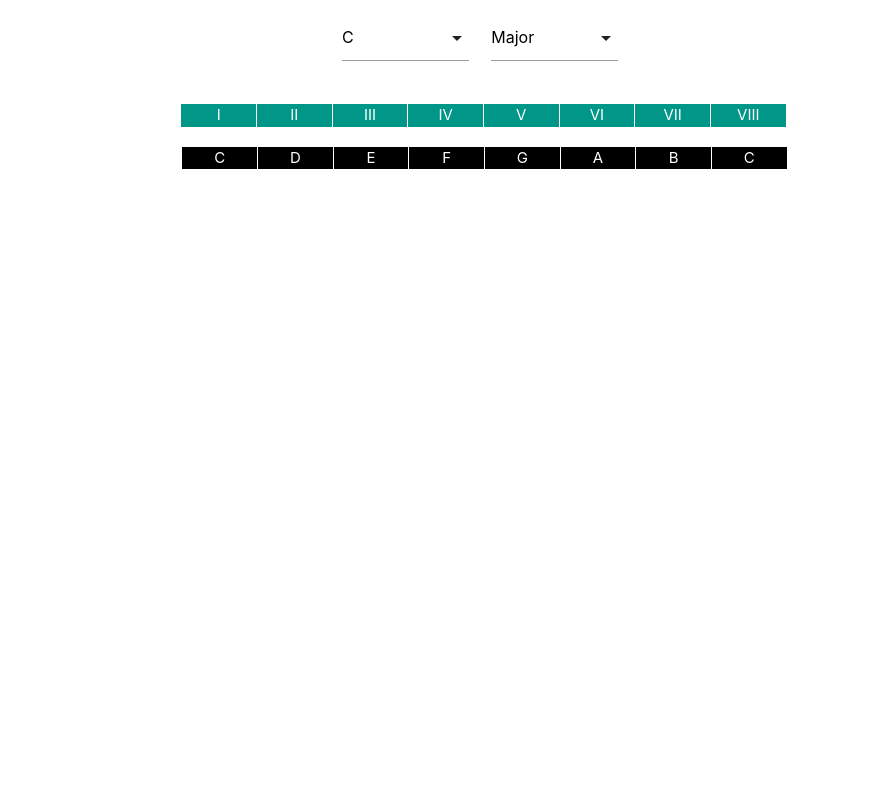
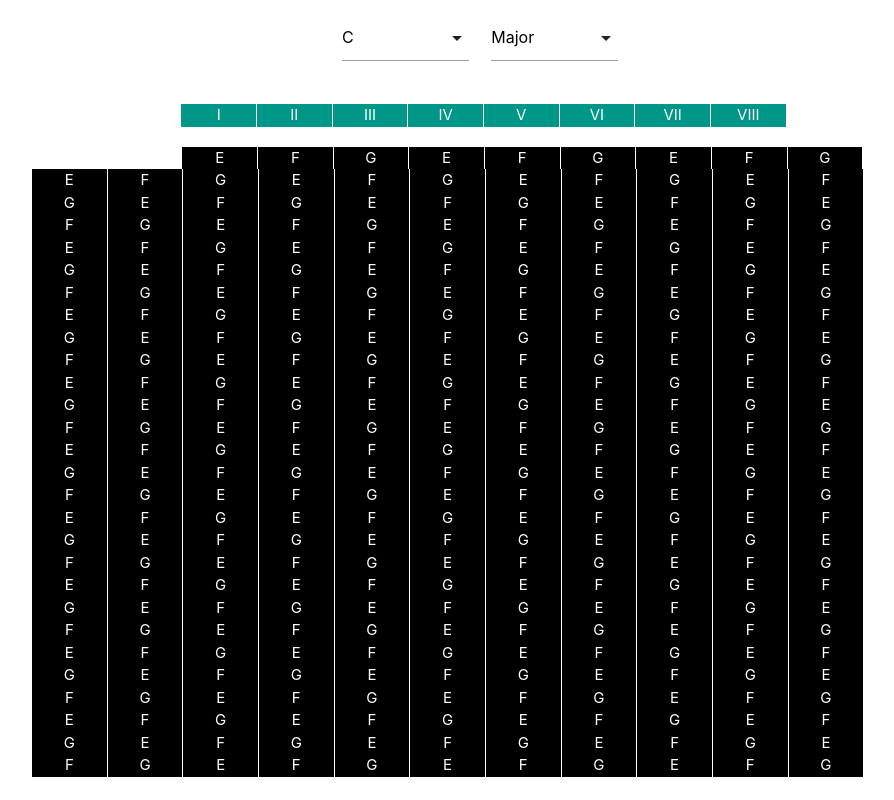
Before and after one commit to rafaelllanes/music_scales, a Vue app in the folder vue-js/: page / in a window 1280 px wide. Shown: the whole page, without its empty margins (160-1054 px from the left). Built offline with nearby package versions, Linux system fonts and the light colour scheme.

Commit message:
displayScale still not working. End of 1/5/20

```diff
--- a/vue-js/src/App.vue
+++ b/vue-js/src/App.vue
@@ -26,11 +26,11 @@
     </div>
     <div id="scale" class="row" v-if="scaleType === 'Major'">
       <div id="spacer" class="col s2 white white-text center-align mrg"></div>
-      <div class="col s1 black white-text center-align mrg" v-for="(note, index) in displayMajorScale" v-bind:key="index">{{ note }}</div>
+      <div class="col s1 black white-text center-align mrg" v-for="(note, index) in displayScale(scaleOf, scaleType)" v-bind:key="index">{{ note }}</div>
     </div>
     <div id="scale" class="row" v-if="scaleType === 'Minor'">
       <div id="spacer" class="col s2 white white-text center-align mrg"></div>
-      <div class="col s1 black white-text center-align mrg" v-for="(note, index) in displayMinorScale" v-bind:key="index">{{ note }}</div>
+      <div class="col s1 black white-text center-align mrg" v-for="(note, index) in displayScale(scaleOf, scaleType)" v-bind:key="index">{{ note }}</div>
     </div>
   </div>
 </template>
@@ -50,16 +50,14 @@ export default {
       startAt: 0,
     }
   },
-  computed: {
-    displayMajorScale: function() {
-      return this.majorSteps.map(note => {
-        return this.allNotes[note < 12 ? note : note - 12];
-      })
-    },
-    displayMinorScale: function() {
-      return this.minorSteps.map(note => {
-        return this.allNotes[note < 12 ? note : note - 12]
-      })
+  methods: {
+    displayScale: function(start, type) {
+      this.majorScale.push('E', 'F', 'G');
+      if (type === "Major") {
+        return this.majorScale;
+      } else {
+        return start;
+      }
     }
   }
 }
```
